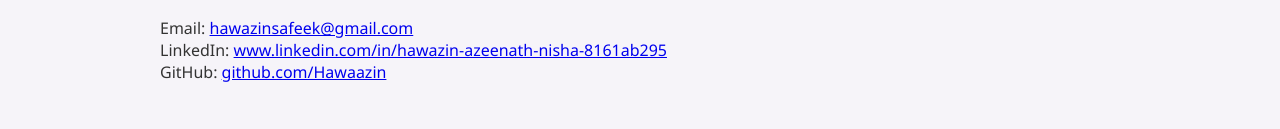
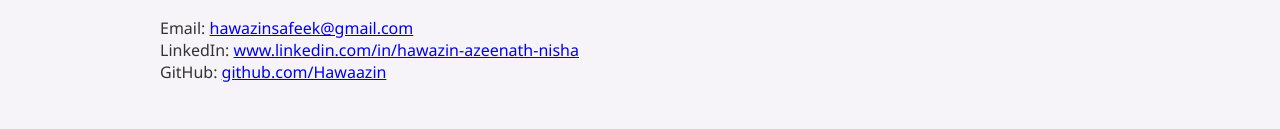
Before and after one commit to Hawaazin/Portfolio, a plain HTML site: page index.html in a window 1280 px wide. Shown: the part 2686-2815 px from the top of the page. Drawn offline with Linux system fonts and the light colour scheme.

Commit message:
Update index.html

```diff
--- a/index.html
+++ b/index.html
@@ -207,7 +207,7 @@
   <section id="contact">
     <h2 class="section-heading">Contact Me</h2>
     <p>Email: <a href="mailto:hawazinsafeek@gmail.com">hawazinsafeek@gmail.com</a></p>
-    <p>LinkedIn: <a id="profile-link" href="www.linkedin.com/in/hawazin-azeenath-nisha-8161ab295" target="_blank">www.linkedin.com/in/hawazin-azeenath-nisha-8161ab295</a></p>
+    <p>LinkedIn: <a id="profile-link" href="www.linkedin.com/in/hawazin-azeenath-nisha" target="_blank">www.linkedin.com/in/hawazin-azeenath-nisha</a></p>
     <p>GitHub: <a href="https://github.com/Hawaazin" target="_blank">github.com/Hawaazin</a></p>
   </section>
 
```
